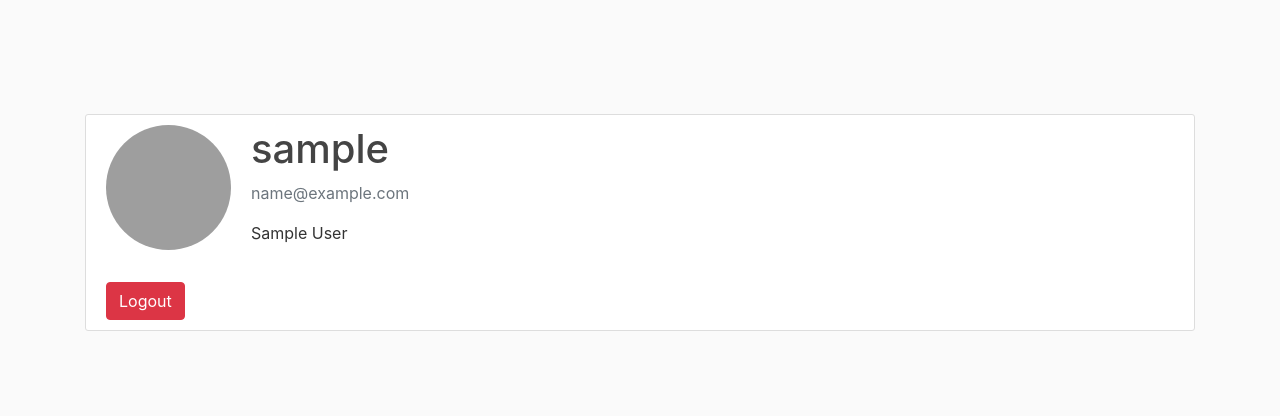
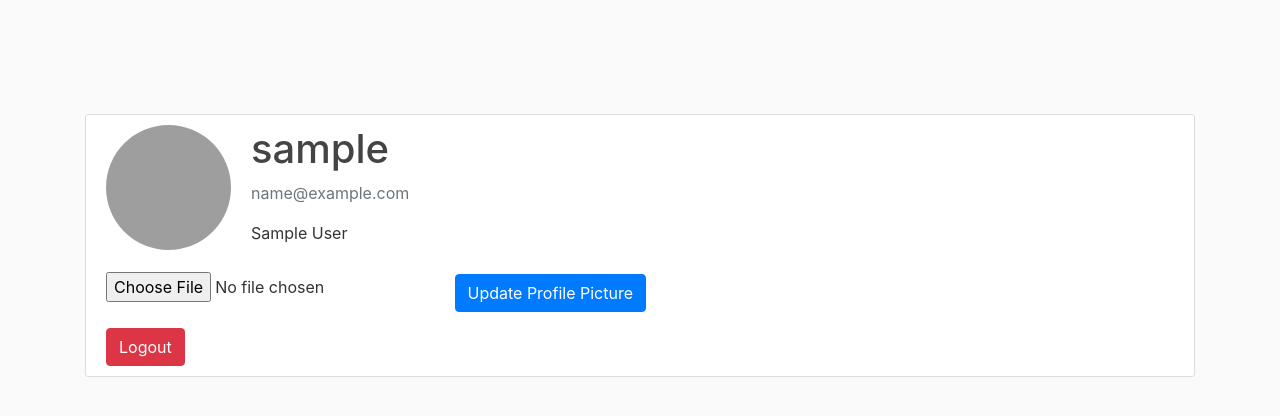
Before and after one commit to longknguyen/clubstrate, a Django app: page /users/profile/ in a window 1280 px wide. Shown: the part 56-472 px from the top of the page. Run offline with Django 4.2, Linux system fonts and the light colour scheme; the visitor is signed in with stand-in values (Sample User, id 1); data comes from the database, SQL or seed files in the repository; some libraries are stand-ins or nearby versions; grey boxes are pictures that could not be loaded.

Commit message:
add S3 profile picture upload

```diff
--- a/users/templates/users/profile.html
+++ b/users/templates/users/profile.html
@@ -11,6 +11,12 @@
         </div>
     </div>
 
+    <form method="POST" enctype="multipart/form-data">
+    {% csrf_token %}
+    <input type="file" name="image" accept="image/*">
+    <button type="submit" class="btn btn-primary mt-2">Update Profile Picture</button>
+    </form>
+
     <form method="post" action="{% url 'logout' %}">
         {% csrf_token %}
         <button type="submit" class="btn btn-danger mt-3">Logout</button>
--- a/users/views.py
+++ b/users/views.py
@@ -18,8 +18,12 @@ class ProfileView(LoginRequiredMixin, View):
     def get(self, request):
         profile, _ = Profile.objects.get_or_create(user=request.user)
         # user = request.user
+
+        # Get the image URL - ensures S3 URL is properly generated
+        profile_image_url = profile.image.url if profile.image else '/media/default.jpg'
+
         context = {
-            "profile_image": profile.image.url,
+            "profile_image": profile_image_url,
             "username": request.user.username,
             "email": request.user.email,
             "first_name": request.user.first_name,
@@ -27,6 +31,13 @@ class ProfileView(LoginRequiredMixin, View):
             "role": "officer" if request.user.groups.filter(name='Officer').exists() else "member",
         }
         return render(request, 'users/profile.html', context)
+
+    def post(self, request):
+        profile, _ = Profile.objects.get_or_create(user=request.user)
+        if 'image' in request.FILES:
+            profile.image = request.FILES['image']
+            profile.save()
+        return redirect('/users/profile/')
 
 class LogoutView(View):
     def post(self, request):
```
Also changed, not shown: cio_website/settings.py (+17 -11 lines), media/profile_pics/FuQr-L-WwAAc8AJ.jpeg (added).
